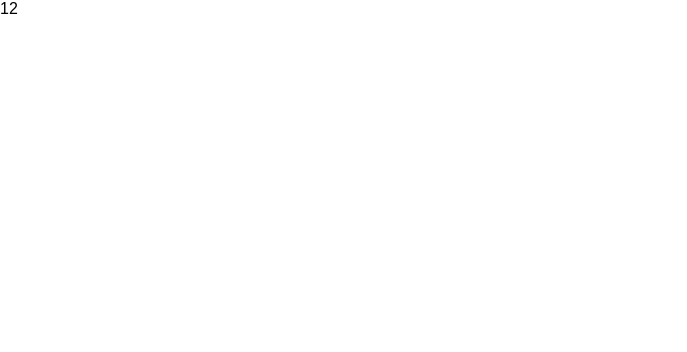
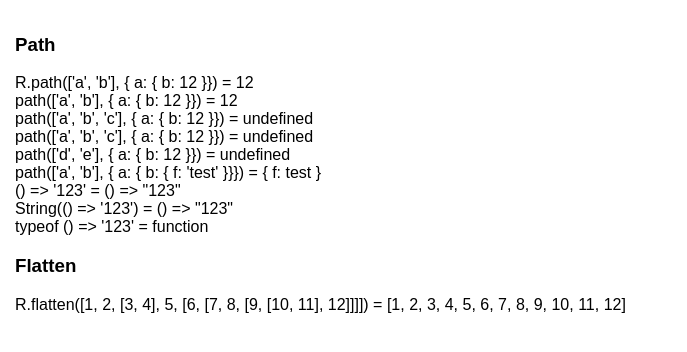
Before and after one commit to or4/js-simple, a React (Create React App) app: page / in a window 1280 px wide. Shown: the top 352 px of the page, without its empty margins (0-687 px from the left). Built offline with nearby package versions, Linux system fonts and the light colour scheme; the HTML template or start-up script is replaced by a standard one.

Commit message:
path, objToString

```diff
--- a/src/App.tsx
+++ b/src/App.tsx
@@ -1,10 +1,14 @@
+import { Flatten } from 'ramda/Flatten';
 import { Path } from 'ramda/Path';
 import * as React from 'react';
 
 class App extends React.Component {
   public render() {
     return (
-      <Path />
+      <div>
+        <Path />
+        <Flatten />
+      </div>
     );
   }
 }
--- a/src/index.css
+++ b/src/index.css
@@ -1,5 +1,5 @@
 body {
   margin: 0;
-  padding: 0;
+  padding: 15px;
   font-family: sans-serif;
 }
--- /dev/null
+++ b/src/ramda/Flatten/flatten.ts
@@ -0,0 +1,25 @@
+import * as R from 'ramda';
+
+function getValue(object: object, key?: string) {
+  if (R.isNil(key)) {
+    return;
+  }
+
+  return object[key];
+}
+
+export function flatten(arr: string[], object: object): any {
+  if (R.isNil(arr) || R.equals(arr.length, 0)) {
+    return arr;
+  }
+
+  let value = object;
+
+  while (true) {
+    const p = arr.shift();
+    if (R.isNil(p) || R.isNil(value)) {
+      return value;
+    }
+    value = getValue(value, p);
+  }
+}
--- /dev/null
+++ b/src/ramda/Flatten/index.tsx
@@ -0,0 +1,21 @@
+import * as R from 'ramda';
+import React from 'react';
+import { objToString } from '../helpers/objToString';
+import { flatten } from './flatten';
+
+export class Flatten extends React.PureComponent {
+  public render() {
+    return (
+      <div>
+        <h3>Flatten</h3>
+        <div>{`R.flatten([1, 2, [3, 4], 5, [6, [7, 8, [9, [10, 11], 12]]]]) = ${objToString(R.flatten([1, 2, [3, 4], 5, [6, [7, 8, [9, [10, 11], 12]]]]))}`}</div>
+      </div>
+    );
+  }
+}
+
+/*
+<div>{` = ${objToString()}`}</div>
+<div>{` = ${objToString()}`}</div>
+<div>{` = ${objToString()}`}</div>
+<div>{` = ${objToString()}`}</div> */
--- a/src/ramda/Path/index.tsx
+++ b/src/ramda/Path/index.tsx
@@ -1,11 +1,22 @@
 import * as R from 'ramda';
 import React from 'react';
+import { objToString } from '../helpers/objToString';
+import { path } from './path';
 
 export class Path extends React.PureComponent {
   public render() {
     return (
       <div>
-        {String(R.path(['a', 'b'], {a: {b: 12}}))}
+        <h3>Path</h3>
+        <div>{`R.path(['a', 'b'], { a: { b: 12 }}) = ${objToString(R.path(['a', 'b'], { a: { b: 12 }}))}`}</div>
+        <div>{`path(['a', 'b'], { a: { b: 12 }}) = ${objToString(path(['a', 'b'], { a: { b: 12 }}))}`}</div>
+        <div>{`path(['a', 'b', 'c'], { a: { b: 12 }}) = ${objToString(path(['a', 'b', 'c'], { a: { b: 12 }}))}`}</div>
+        <div>{`path(['a', 'b', 'c'], { a: { b: 12 }}) = ${objToString(path(['a', 'b', 'c'], { a: { b: 12 }}))}`}</div>
+        <div>{`path(['d', 'e'], { a: { b: 12 }}) = ${objToString(path(['d', 'e'], { a: { b: 12 }}))}`}</div>
+        <div>{`path(['a', 'b'], { a: { b: { f: 'test' }}}) = ${objToString(path(['a', 'b'], { a: { b: { f: 'test' }}}))}`}</div>
+        <div>{`() => '123' = ${objToString(() => '123')}`}</div>
+        <div>{`String(() => '123') = ${String(() => '123')}`}</div>
+        <div>{`typeof () => '123' = ${typeof (() => '123')}`}</div>
       </div>
     );
   }
--- /dev/null
+++ b/src/ramda/Path/path.ts
@@ -0,0 +1,25 @@
+import * as R from 'ramda';
+
+function getValue(object: object, key?: string) {
+  if (R.isNil(key)) {
+    return;
+  }
+
+  return object[key];
+}
+
+export function path(arr: string[], object: object): any {
+  if (R.isNil(arr) || R.equals(arr.length, 0)) {
+    return arr;
+  }
+
+  let value = object;
+
+  while (true) {
+    const p = arr.shift();
+    if (R.isNil(p) || R.isNil(value)) {
+      return value;
+    }
+    value = getValue(value, p);
+  }
+}
--- /dev/null
+++ b/src/ramda/helpers/index.ts
@@ -0,0 +1,7 @@
+import * as R from 'ramda';
+
+export function notEquals(arg1: any, arg2: any): boolean {
+  return R.complement(R.equals)(arg1, arg2);
+}
+
+export const isNotNil = R.complement(R.isNil);
--- /dev/null
+++ b/src/ramda/helpers/objToString.ts
@@ -0,0 +1,56 @@
+import * as R from 'ramda';
+import { notEquals } from '.';
+
+let currentMaxDeep: number;
+
+const convertArray = R.pipe<any[], string[], string, string, string>(
+  R.map((item) => toString(item)),
+  R.join(', '),
+  R.concat('['),
+  R.partialRight(R.concat as any, [']'])
+);
+
+const convertObject = R.pipe(
+  R.toPairs,
+  R.map(
+    R.ifElse(
+      item => typeof item[1] === 'object', // value object recursive call function
+      (item: any[]) => `${item[0]}: ${toString(item[1])}`,
+      R.join(': ')
+    )
+  ),
+  R.join(', '),
+  R.concat('{ '),
+  R.partialRight(R.concat, [' }'])
+);
+
+// not working if exists cycles
+function toString(value: any): string {
+  if (R.equals(currentMaxDeep, 0)) {
+    return String(value);
+  }
+  currentMaxDeep--;
+
+  if (R.equals(typeof value, 'function')) {
+    return String(value);
+  }
+  if (notEquals(typeof value, 'object')) {
+    return value;
+  }
+
+  if (Array.isArray(value)) {
+    return convertArray(value);
+  }
+
+  return convertObject(value) as any;
+}
+
+export function objToString(value: any, maxDeep: number = 5): string {
+  currentMaxDeep = maxDeep; // this dirty hack need to save perfomance and prevent stack overflow when cycles
+  try {
+    return toString(value);
+  }
+  catch (err) {
+    return `Error when converting to string: ${err}, ${String(value)}`;
+  }
+}
```
Also changed, not shown: src/App.css (deleted, +0 -28 lines), src/logo.svg (deleted).
